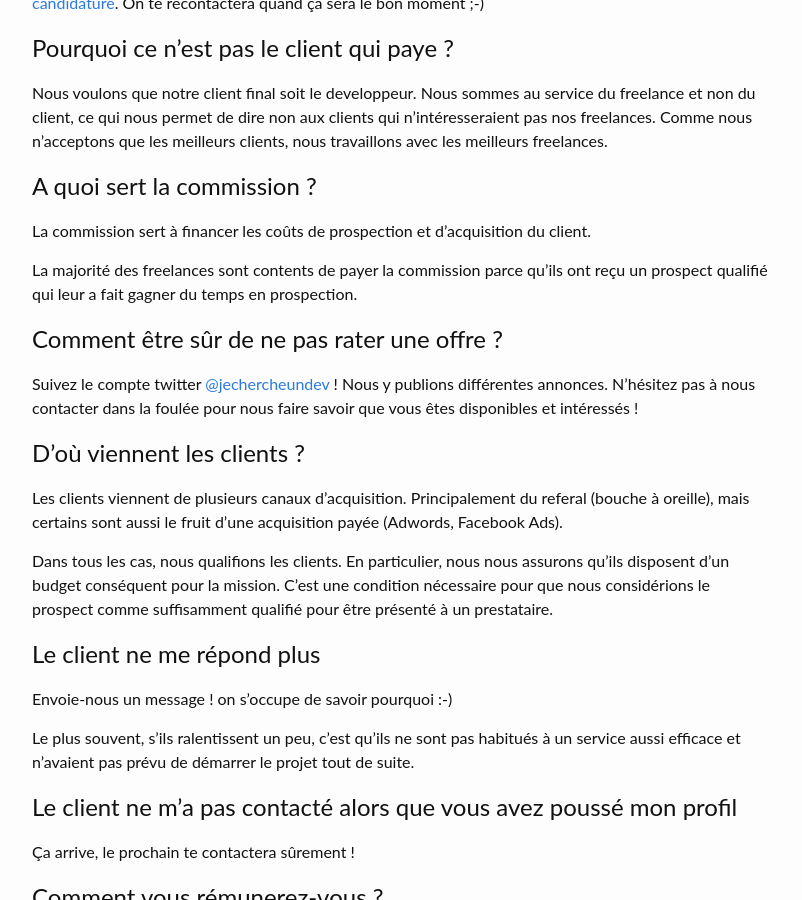
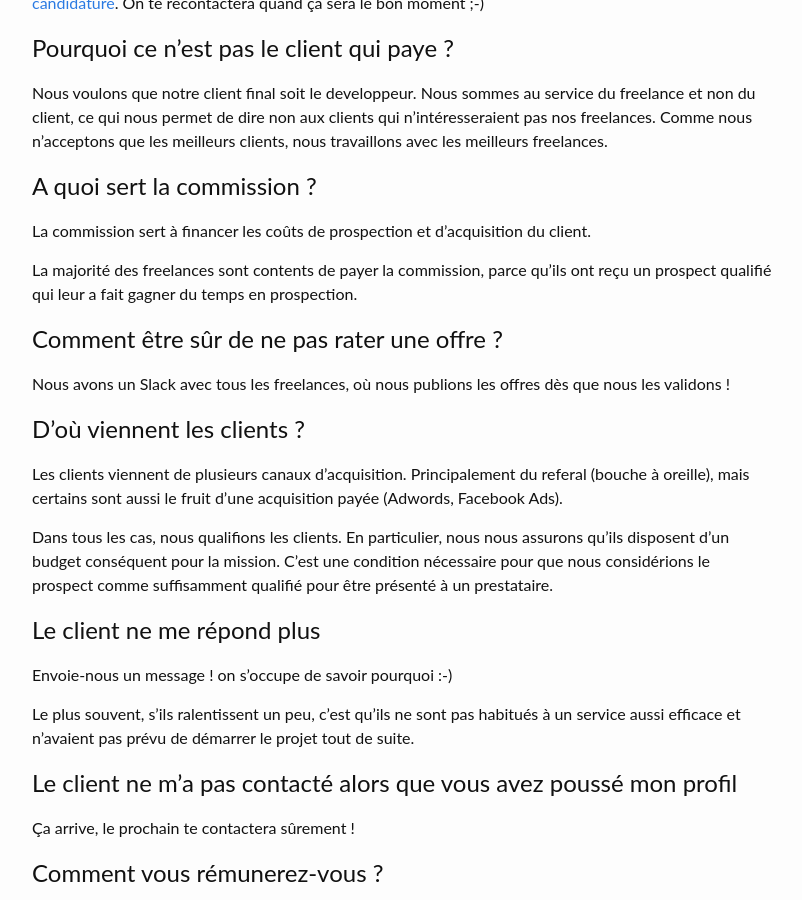
Before and after one commit to jechercheundev/faq, a Jekyll site: the page built from freelance.md, in a window 1280 px wide and 900 px high, scrolled down 706 px. Shown: the whole window, without its empty margins (238-1040 px from the left). Built offline with Jekyll 4.4.1, drawn with Linux system fonts in a browser that asks for light colours; a script that is not in the unit is left out.

Commit message:
comment ne pas rater une offre
Pas twitter, mais slack

```diff
--- a/freelance.md
+++ b/freelance.md
@@ -30,11 +30,11 @@ Nous voulons que notre client final soit le developpeur. Nous sommes au service
 
 La commission sert à financer les coûts de prospection et d'acquisition du client.
 
-La majorité des freelances sont contents de payer la commission parce qu'ils ont reçu un prospect qualifié qui leur a fait gagner du temps en prospection.
+La majorité des freelances sont contents de payer la commission, parce qu'ils ont reçu un prospect qualifié qui leur a fait gagner du temps en prospection.
 
 ## Comment être sûr de ne pas rater une offre ?
 
-Suivez le compte twitter [@jechercheundev](https://twitter.com/jechercheundev) ! Nous y publions différentes annonces. N'hésitez pas à nous contacter dans la foulée pour nous faire savoir que vous êtes disponibles et intéressés !
+Nous avons un Slack avec tous les freelances, où nous publions les offres dès que nous les validons !
 
 ## D'où viennent les clients ?
 
```
